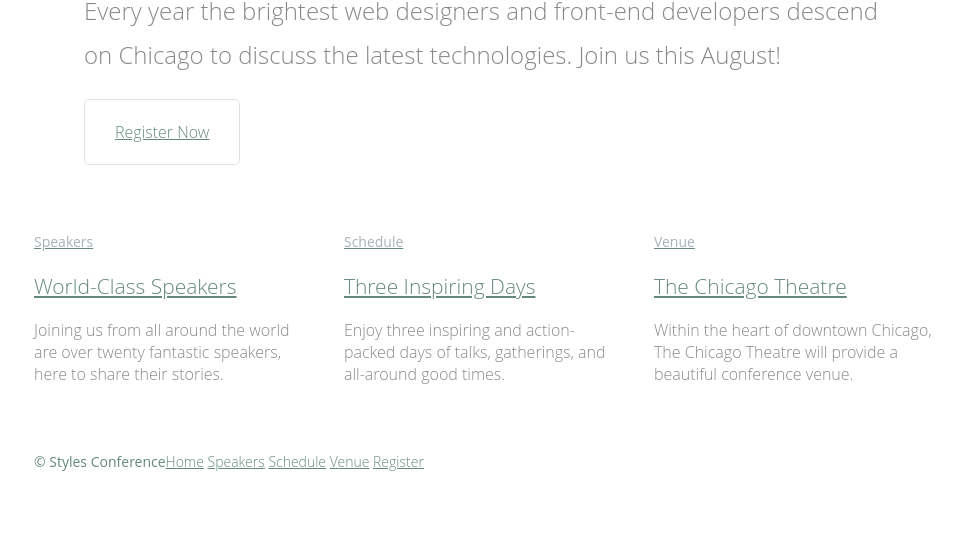
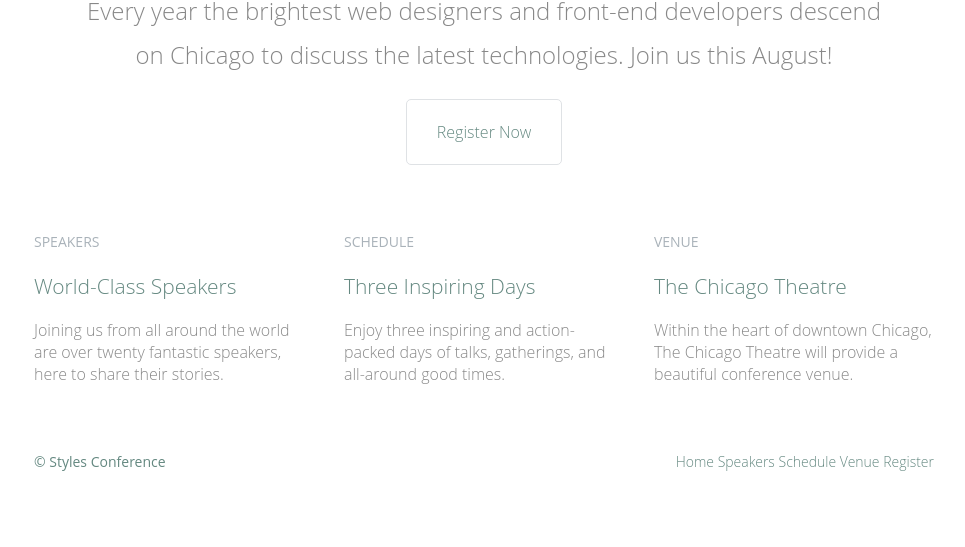
Before and after one commit to Sivnerof/Develop-And-Style-Websites, a plain HTML site: page Lesson-6/conference-site/index.html in a window 1280 px wide. Shown: the part 253-800 px from the top of the page, without its empty margins (156-1121 px from the left). Drawn offline with Linux system fonts and the light colour scheme.

Commit message:
Text align on footers headers and navs

```diff
--- a/Lesson-6/conference-site/assets/stylesheets/main.css
+++ b/Lesson-6/conference-site/assets/stylesheets/main.css
@@ -116,6 +116,7 @@ h5 {
   color: #a9b2b9;
   font-size: 14px;
   font-weight: 400;
+  text-transform: uppercase;
 }
 
 strong {
@@ -132,11 +133,17 @@ cite, em {
   ========================================
 */
 
+a {
+  color: #648880;
+  text-decoration: none;
+}
+
 a:hover {
   color: #a9b2b9;
 }
-a {
-  color: #648880;
+
+p a {
+  border-bottom: 1px solid #dfe2e5;
 }
 
 
@@ -165,6 +172,7 @@ a {
 .hero {
   line-height: 44px;
   padding: 22px 80px 66px 80px;
+  text-align: center;
 }
 .hero h2 {
   font-size: 36px;
@@ -211,11 +219,14 @@ a {
 
 .tagline {
   margin: 66px 0 22px 0;
+  text-align: right;
 }
 
 .primary-nav {
   font-size: 14px;
   font-weight: 400;
+  letter-spacing: .5px;
+  text-transform: uppercase;
 }
 
 /*
@@ -230,10 +241,22 @@ a {
   padding-bottom: 44px;
   padding-top: 44px;
 }
+
 .primary-footer small {
   float: left;
   font-weight: 400;
 }
+
+/*
+  ========================================
+  Navigation
+  ========================================
+*/
+
+.nav {
+  text-align: right;
+}
+
 
 /*
   ========================================
--- a/Lesson-6/conference-site/index.html
+++ b/Lesson-6/conference-site/index.html
@@ -19,7 +19,7 @@
 
       <h3 class="tagline">August 24&ndash;26th &mdash; Chicago, IL</h3>
 
-      <nav class="primary-nav">
+      <nav class="nav primary-nav">
         <a href="index.html">Home</a>
         <a href="speakers.html">Speakers</a>
         <a href="schedule.html">Schedule</a>
@@ -84,7 +84,7 @@
 
       <small>&copy; Styles Conference</small>
 
-      <nav>
+      <nav class="nav">
         <a href="index.html">Home</a>
         <a href="speakers.html">Speakers</a>
         <a href="schedule.html">Schedule</a>
```
Also changed, not shown: Lesson-6/conference-site/register.html (+2 -2 lines), Lesson-6/conference-site/schedule.html (+2 -2 lines), Lesson-6/conference-site/speakers.html (+2 -2 lines), Lesson-6/conference-site/venue.html (+2 -2 lines).
